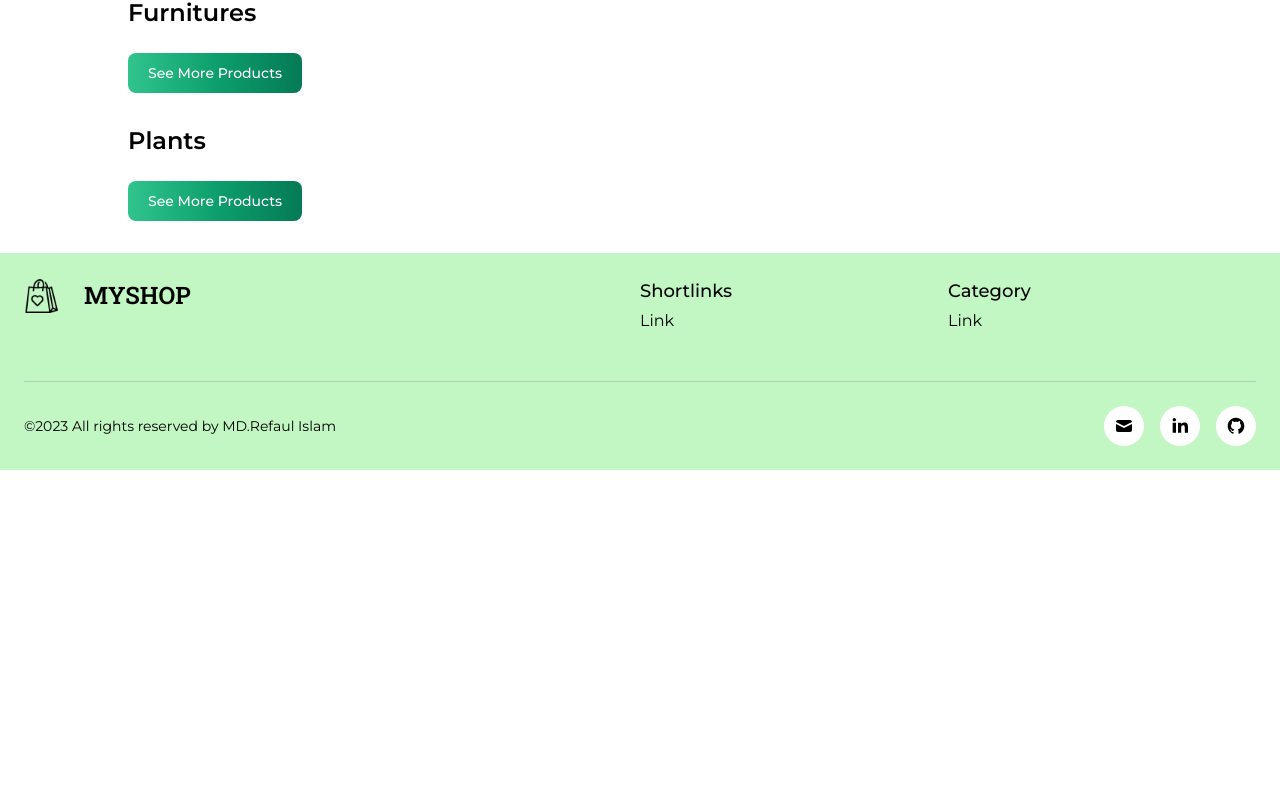
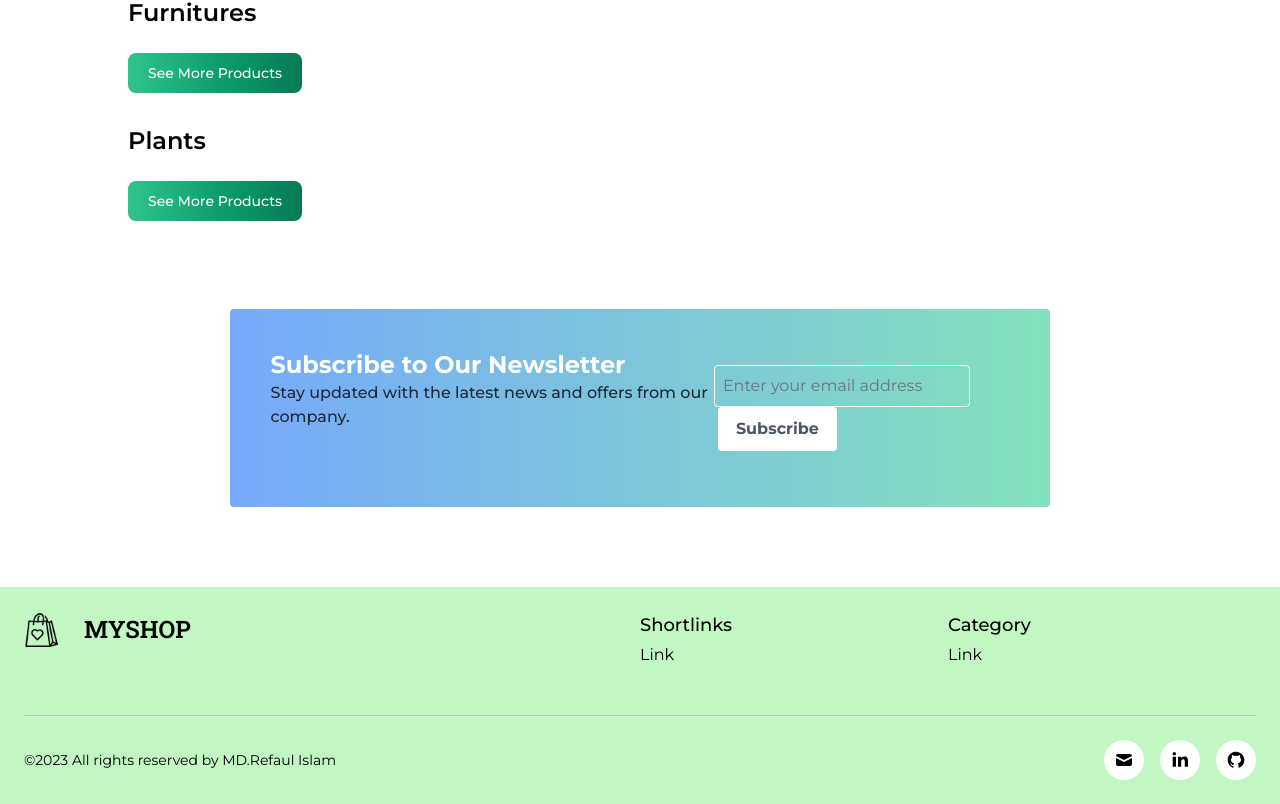
Before and after one commit to DevRefaul/ecommerce_website, a React (Create React App) app: page / in a window 1280 px wide. Shown: the part 1491-2295 px from the top of the page. Before the commit the page ends 1961 px from the top, so only its background shows below. Built offline with nearby package versions, Linux system fonts and the light colour scheme.

Commit message:
newsletter section done with all styling

```diff
--- a/src/Pages/Home/Home.jsx
+++ b/src/Pages/Home/Home.jsx
@@ -4,6 +4,7 @@ import CategorySection from "./CategorySection";
 import ElectronicsSection from "./ElectronicsSection";
 import FashionSection from "./FashionSection";
 import FurnitureSection from "./FurnitureSection";
+import NewsLetterSection from "./NewsLetterSection";
 import PlantSection from "./PlantSection";
 
 const Home = () => {
@@ -15,6 +16,7 @@ const Home = () => {
       <ElectronicsSection />
       <FurnitureSection />
       <PlantSection />
+      <NewsLetterSection />
     </div>
   );
 };
--- /dev/null
+++ b/src/Pages/Home/NewsLetterSection.jsx
@@ -0,0 +1,32 @@
+import React from "react";
+
+const NewsLetterSection = () => {
+  return (
+    <section className="bg-gradient-to-l from-green-300  to-blue-400 p-10 grid xl:grid-cols-[3fr,2fr] xl:w-[80%] mx-auto my-20 rounded">
+      <div>
+        <h2 className="text-white font-bold text-2xl">
+          Subscribe to Our Newsletter
+        </h2>
+        <p className="text-gray-800 font-medium">
+          Stay updated with the latest news and offers from our company.
+        </p>
+      </div>
+      <form className="my-4">
+        <input
+          type="email"
+          name="email"
+          className="bg-transparent p-2 text-gray-800 border border-white rounded w-64 mx-auto"
+          placeholder="Enter your email address"
+        />
+        <button
+          type="submit"
+          className="bg-white border-2 border-transparent text-gray-600 font-bold py-2 px-4 rounded hover:bg-transparent hover:border-white ml-1"
+        >
+          Subscribe
+        </button>
+      </form>
+    </section>
+  );
+};
+
+export default NewsLetterSection;
```
